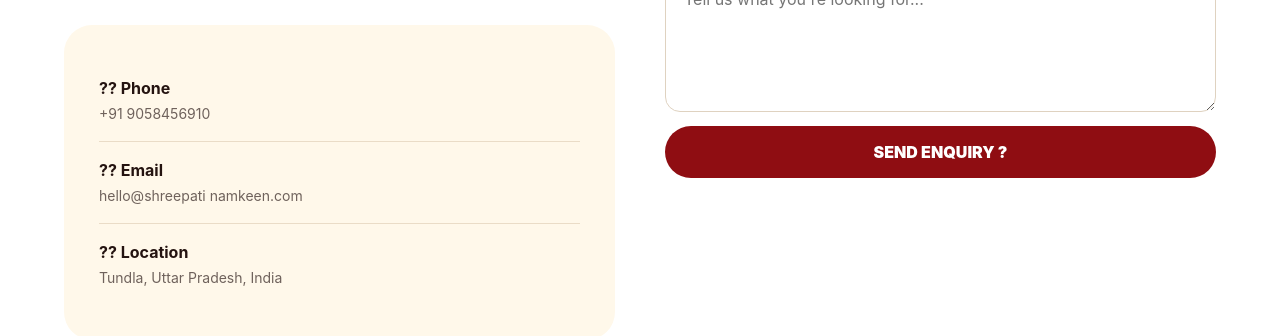
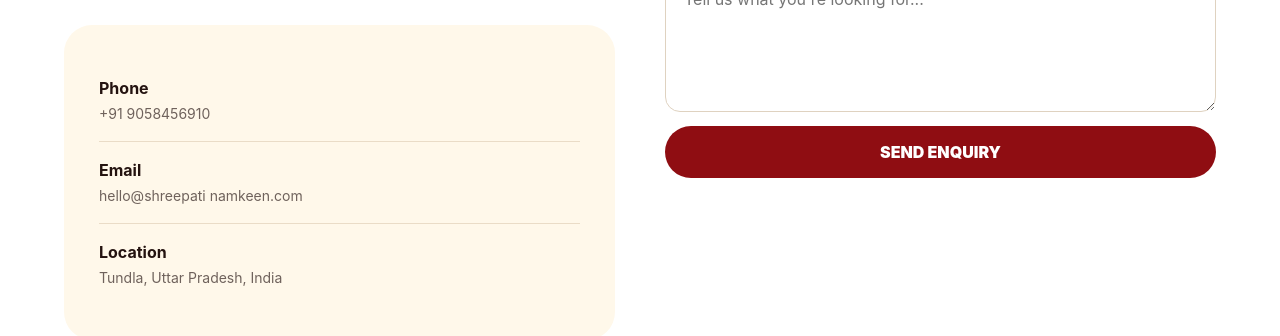
Before and after one commit to nonubaghel9-commits/SHREEPATI_NAMKEEN, a plain HTML site: page index.html in a window 1280 px wide. Shown: the part 4151-4487 px from the top of the page. Drawn offline with Linux system fonts and the light colour scheme.

Commit message:
index.html

```diff
--- a/index.html
+++ b/index.html
@@ -177,9 +177,9 @@ footer{background:#1d0909;color:#d9c7bf;padding:45px 5%;display:flex;justify-con
  <div class="contact-box">
   <div class="reveal"><div class="eyebrow">Contact</div><h2 class="title">Let's talk<br>namkeen.</h2><p class="subtitle">Replace the details below with the brand's real phone, email, address and WhatsApp number before publishing.</p>
    <div class="info" style="margin-top:28px">
-    <div><b>?? Phone</b><span>+91 9058456910</span></div>
-    <div><b>?? Email</b><span>hello@shreepati namkeen.com</span></div>
-    <div><b>?? Location</b><span>Tundla, Uttar Pradesh, India</span></div>
+    <div><b> Phone</b><span>+91 9058456910</span></div>
+    <div><b> Email</b><span>hello@shreepati namkeen.com</span></div>
+    <div><b> Location</b><span>Tundla, Uttar Pradesh, India</span></div>
    </div>
   </div>
   <form class="reveal" onsubmit="sendMessage(event)">
@@ -187,7 +187,7 @@ footer{background:#1d0909;color:#d9c7bf;padding:45px 5%;display:flex;justify-con
    <input id="phone" required placeholder="Phone / WhatsApp">
    <input id="email" type="email" placeholder="Email address">
    <textarea id="message" required placeholder="Tell us what you're looking for..."></textarea>
-   <button class="submit">SEND ENQUIRY ?</button>
+   <button class="submit">SEND ENQUIRY </button>
   </form>
  </div>
 </section>
```
